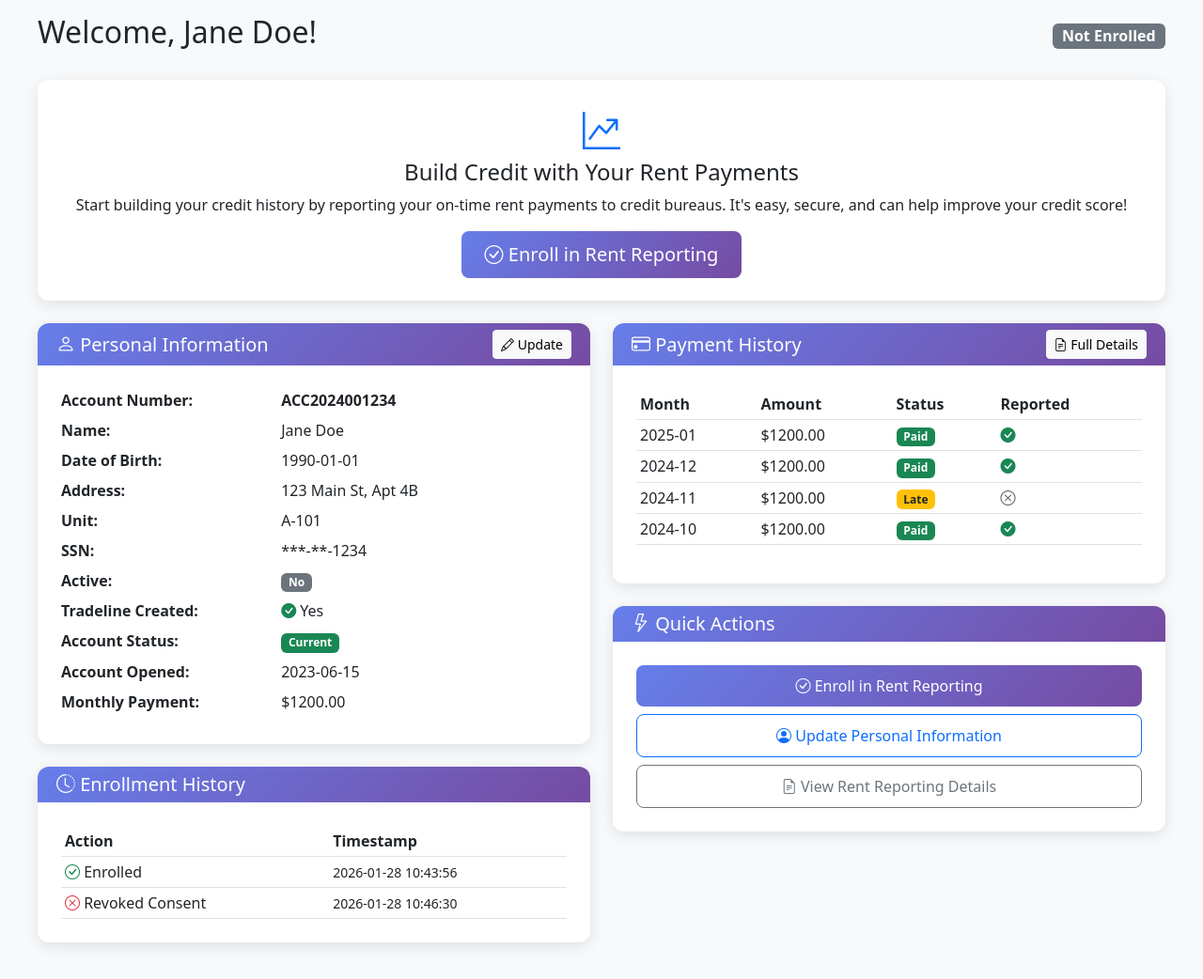
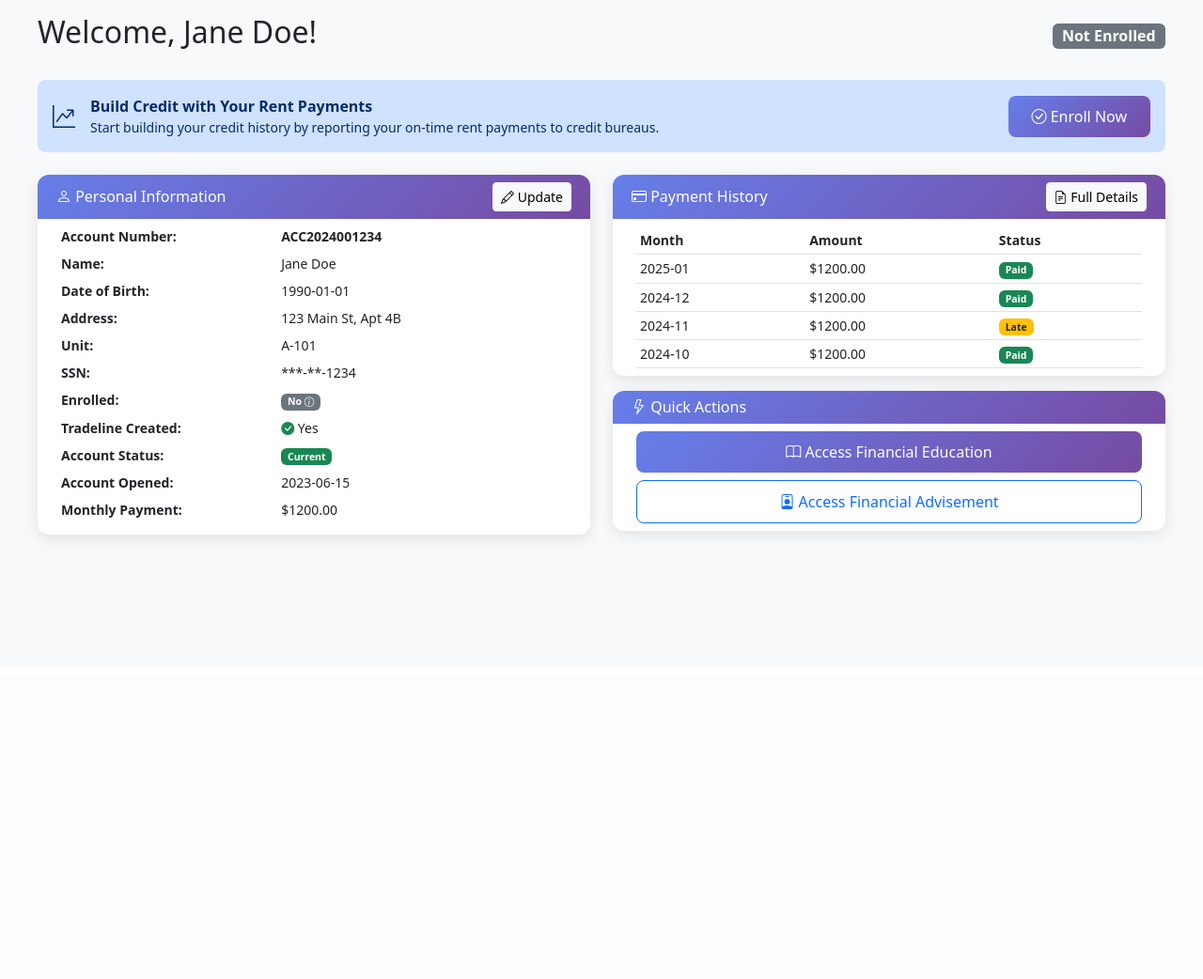
Before and after one commit to PeakMade/Credit-Boost-Portal, a Flask app: page /resident/dashboard in a window 1280 px wide. Shown: the part 80-1122 px from the top of the page at 94% size. After the commit the page ends 657 px from the top, so only its background shows below. Run offline with Flask 3, Linux system fonts and the light colour scheme.

Commit message:
Improve resident dashboard UX: condense layout, add enrollment history popover, update quick actions and remove enrollment success button

```diff
--- a/templates/resident/dashboard.html
+++ b/templates/resident/dashboard.html
@@ -27,31 +27,16 @@
 
         {% if resident.enrollment_status != 'enrolled' %}
         <!-- Upsell Banner -->
-        <div class="card border-primary mb-4">
-            <div class="card-body text-center p-4">
-                <i class="bi bi-graph-up-arrow fs-1 text-primary mb-3"></i>
-                <h4 class="card-title">Build Credit with Your Rent Payments</h4>
-                <p class="card-text">
-                    Start building your credit history by reporting your on-time rent payments to credit bureaus.
-                    It's easy, secure, and can help improve your credit score!
-                </p>
-                <a href="{{ url_for('resident_enroll') }}" class="btn btn-primary btn-lg">
-                    <i class="bi bi-check-circle"></i> Enroll in Rent Reporting
-                </a>
-            </div>
-        </div>
-        {% else %}
-        <!-- Active Status -->
-        <div class="alert alert-success d-flex align-items-center justify-content-between mb-4" role="alert">
+        <div class="alert alert-primary d-flex align-items-center justify-content-between mb-4" role="alert">
             <div class="d-flex align-items-center">
-                <i class="bi bi-check-circle-fill fs-4 me-3"></i>
+                <i class="bi bi-graph-up-arrow fs-4 me-3"></i>
                 <div>
-                    <strong>Rent Reporting Active</strong>
-                    <p class="mb-0">Your rent payments are being reported to credit bureaus. <a href="{{ url_for('resident_rent_reporting') }}" class="alert-link">View Details</a></p>
+                    <strong>Build Credit with Your Rent Payments</strong>
+                    <p class="mb-0 small">Start building your credit history by reporting your on-time rent payments to credit bureaus.</p>
                 </div>
             </div>
-            <a href="{{ url_for('resident_opt_out') }}" class="btn btn-outline-danger ms-4">
-                <i class="bi bi-x-circle"></i> Opt Out
+            <a href="{{ url_for('resident_enroll') }}" class="btn btn-primary ms-4">
+                <i class="bi bi-check-circle"></i> Enroll Now
             </a>
         </div>
         {% endif %}
@@ -60,15 +45,15 @@
             <!-- Left Column -->
             <div class="col-md-6">
                 <!-- Resident Info -->
-                <div class="card mb-4">
-                    <div class="card-header d-flex justify-content-between align-items-center">
-                        <h5 class="mb-0"><i class="bi bi-person"></i> Personal Information</h5>
+                <div class="card mb-3">
+                    <div class="card-header d-flex justify-content-between align-items-center py-2">
+                        <h6 class="mb-0"><i class="bi bi-person"></i> Personal Information</h6>
                         <a href="{{ url_for('resident_profile') }}" class="btn btn-sm btn-light">
                             <i class="bi bi-pencil"></i> Update
                         </a>
                     </div>
-                    <div class="card-body">
-                        <dl class="row mb-0">
+                    <div class="card-body py-2">
+                        <dl class="row mb-0 small">
                             <dt class="col-sm-5">Account Number:</dt>
                             <dd class="col-sm-7"><strong>{{ resident.account_number }}</strong></dd>
 
@@ -87,12 +72,26 @@
                             <dt class="col-sm-5">SSN:</dt>
                             <dd class="col-sm-7">{{ resident.ssn }}</dd>
 
-                            <dt class="col-sm-5">Active:</dt>
+                            <dt class="col-sm-5">Enrolled:</dt>
                             <dd class="col-sm-7">
                                 {% if resident.enrollment_status == 'enrolled' %}
-                                    <span class="badge bg-success">Yes</span>
+                                    <span class="badge bg-success"
+                                          data-bs-toggle="popover"
+                                          data-bs-trigger="hover focus"
+                                          data-bs-placement="right"
+                                          data-bs-html="true"
+                                          data-bs-title="Enrollment History"
+                                          data-bs-content="{% if resident.enrollment_history %}{% for event in resident.enrollment_history %}<div class='mb-1'><small>{% if event.action == 'enrolled' %}<i class='bi bi-check-circle text-success'></i>{% elif event.action == 'revoked consent' %}<i class='bi bi-x-circle text-danger'></i>{% endif %} {{ event.action|title }}<br>{{ event.timestamp }}</small></div>{% endfor %}{% else %}<small>No enrollment history available</small>{% endif %}"
+                                          style="cursor: pointer;">Yes <i class="bi bi-info-circle"></i></span>
                                 {% else %}
-                                    <span class="badge bg-secondary">No</span>
+                                    <span class="badge bg-secondary"
+                                          data-bs-toggle="popover"
+                                          data-bs-trigger="hover focus"
+                                          data-bs-placement="right"
+                                          data-bs-html="true"
+                                          data-bs-title="Enrollment History"
+                                          data-bs-content="{% if resident.enrollment_history %}{% for event in resident.enrollment_history %}<div class='mb-1'><small>{% if event.action == 'enrolled' %}<i class='bi bi-check-circle text-success'></i>{% elif event.action == 'revoked consent' %}<i class='bi bi-x-circle text-danger'></i>{% endif %} {{ event.action|title }}<br>{{ event.timestamp }}</small></div>{% endfor %}{% else %}<small>No enrollment history available</small>{% endif %}"
+                                          style="cursor: pointer;">No <i class="bi bi-info-circle"></i></span>
                                 {% endif %}
                             </dd>
 
@@ -122,63 +121,26 @@
                         </dl>
                     </div>
                 </div>
-
-                <!-- Enrollment History -->
-                {% if resident.enrollment_history %}
-                <div class="card mb-4">
-                    <div class="card-header">
-                        <h5 class="mb-0"><i class="bi bi-clock-history"></i> Enrollment History</h5>
-                    </div>
-                    <div class="card-body">
-                        <div class="table-responsive">
-                            <table class="table table-sm mb-0">
-                                <thead>
-                                    <tr>
-                                        <th>Action</th>
-                                        <th>Timestamp</th>
-                                    </tr>
-                                </thead>
-                                <tbody>
-                                    {% for event in resident.enrollment_history %}
-                                    <tr>
-                                        <td>
-                                            {% if event.action == 'enrolled' %}
-                                                <i class="bi bi-check-circle text-success"></i>
-                                            {% elif event.action == 'revoked consent' %}
-                                                <i class="bi bi-x-circle text-danger"></i>
-                                            {% endif %}
-                                            {{ event.action|title }}
-                                        </td>
-                                        <td><small>{{ event.timestamp }}</small></td>
-                                    </tr>
-                                    {% endfor %}
-                                </tbody>
-                            </table>
-                        </div>
-                    </div>
-                </div>
-                {% endif %}
             </div>
 
             <!-- Right Column -->
             <div class="col-md-6">
                 <!-- Payment History -->
-                <div class="card mb-4">
-                    <div class="card-header d-flex justify-content-between align-items-center">
-                        <h5 class="mb-0"><i class="bi bi-credit-card"></i> Payment History</h5>
+                <div class="card mb-3">
+                    <div class="card-header d-flex justify-content-between align-items-center py-2">
+                        <h6 class="mb-0"><i class="bi bi-credit-card"></i> Payment History</h6>
                         <a href="{{ url_for('resident_rent_reporting') }}" class="btn btn-sm btn-light">
                             <i class="bi bi-file-earmark-text"></i> Full Details
                         </a>
                     </div>
-                    <div class="card-body">
+                    <div class="card-body py-2">
                         <div class="table-responsive">
-                            <table class="table table-sm table-hover">
+                            <table class="table table-sm table-hover mb-0 small">
                                 <thead>
                                     <tr>
                                         <th>Month</th>
                                         <th>Amount</th>
                                         <th>Status</th>
-                                        <th>Reported</th>
                                     </tr>
                                 </thead>
                                 <tbody>
@@ -195,13 +157,6 @@
                                                 <span class="badge bg-danger">{{ payment.status }}</span>
                                             {% endif %}
                                         </td>
-                                        <td>
-                                            {% if payment.reported %}
-                                                <i class="bi bi-check-circle-fill text-success"></i>
-                                            {% else %}
-                                                <i class="bi bi-x-circle text-muted"></i>
-                                            {% endif %}
-                                        </td>
                                     </tr>
                                     {% endfor %}
                                 </tbody>
@@ -211,30 +166,42 @@
                 </div>
 
                 <!-- Quick Actions -->
-                <div class="card">
-                    <div class="card-header">
-                        <h5 class="mb-0"><i class="bi bi-lightning"></i> Quick Actions</h5>
+                <div class="card mb-3">
+                    <div class="card-header py-2">
+                        <h6 class="mb-0"><i class="bi bi-lightning"></i> Quick Actions</h6>
                     </div>
-                    <div class="card-body">
+                    <div class="card-body py-2">
                         <div class="d-grid gap-2">
-                            {% if not resident.enrolled %}
-                            <a href="{{ url_for('resident_enroll') }}" class="btn btn-primary">
-                                <i class="bi bi-check-circle"></i> Enroll in Rent Reporting
-                            </a>
-                            {% endif %}
+                            <button class="btn btn-primary" onclick="alert('Financial Education feature coming soon')">
+                                <i class="bi bi-book"></i> Access Financial Education
+                            </button>
 
-                            <a href="{{ url_for('resident_profile') }}" class="btn btn-outline-primary">
-                                <i class="bi bi-person-circle"></i> Update Personal Information
-                            </a>
-
-                            <a href="{{ url_for('resident_rent_reporting') }}" class="btn btn-outline-secondary">
-                                <i class="bi bi-file-earmark-text"></i> View Rent Reporting Details
-                            </a>
+                            <button class="btn btn-outline-primary" onclick="alert('Financial Advisement feature coming soon')">
+                                <i class="bi bi-person-badge"></i> Access Financial Advisement
+                            </button>
                         </div>
                     </div>
                 </div>
             </div>
         </div>
+
+        {% if resident.enrollment_status == 'enrolled' %}
+        <div class="text-center mt-4">
+            <a href="{{ url_for('resident_opt_out') }}" class="text-muted">
+                Opt Out
+            </a>
+        </div>
+        {% endif %}
     </div>
 </div>
+
+<script>
+    // Initialize Bootstrap popovers
+    document.addEventListener('DOMContentLoaded', function() {
+        var popoverTriggerList = [].slice.call(document.querySelectorAll('[data-bs-toggle="popover"]'));
+        var popoverList = popoverTriggerList.map(function (popoverTriggerEl) {
+            return new bootstrap.Popover(popoverTriggerEl);
+        });
+    });
+</script>
 {% endblock %}
--- a/templates/resident/enroll_success.html
+++ b/templates/resident/enroll_success.html
@@ -25,10 +25,7 @@
                 </div>
 
                 <div class="d-grid gap-2 mt-4">
-                    <a href="{{ url_for('resident_rent_reporting') }}" class="btn btn-primary btn-lg">
-                        <i class="bi bi-file-earmark-text"></i> View Rent Reporting Details
-                    </a>
-                    <a href="{{ url_for('resident_dashboard') }}" class="btn btn-outline-secondary">
+                    <a href="{{ url_for('resident_dashboard') }}" class="btn btn-primary btn-lg">
                         <i class="bi bi-house-door"></i> Return to Dashboard
                     </a>
                 </div>
```
